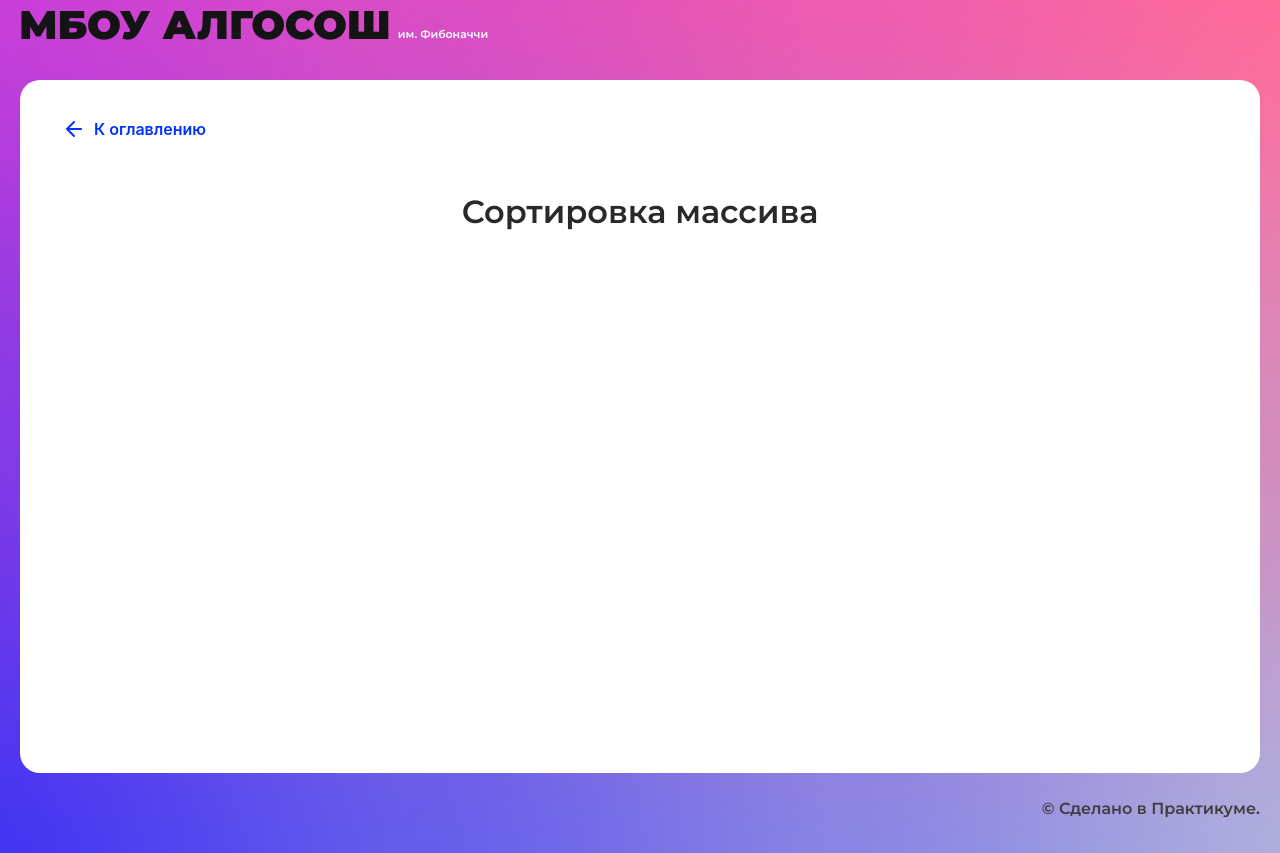
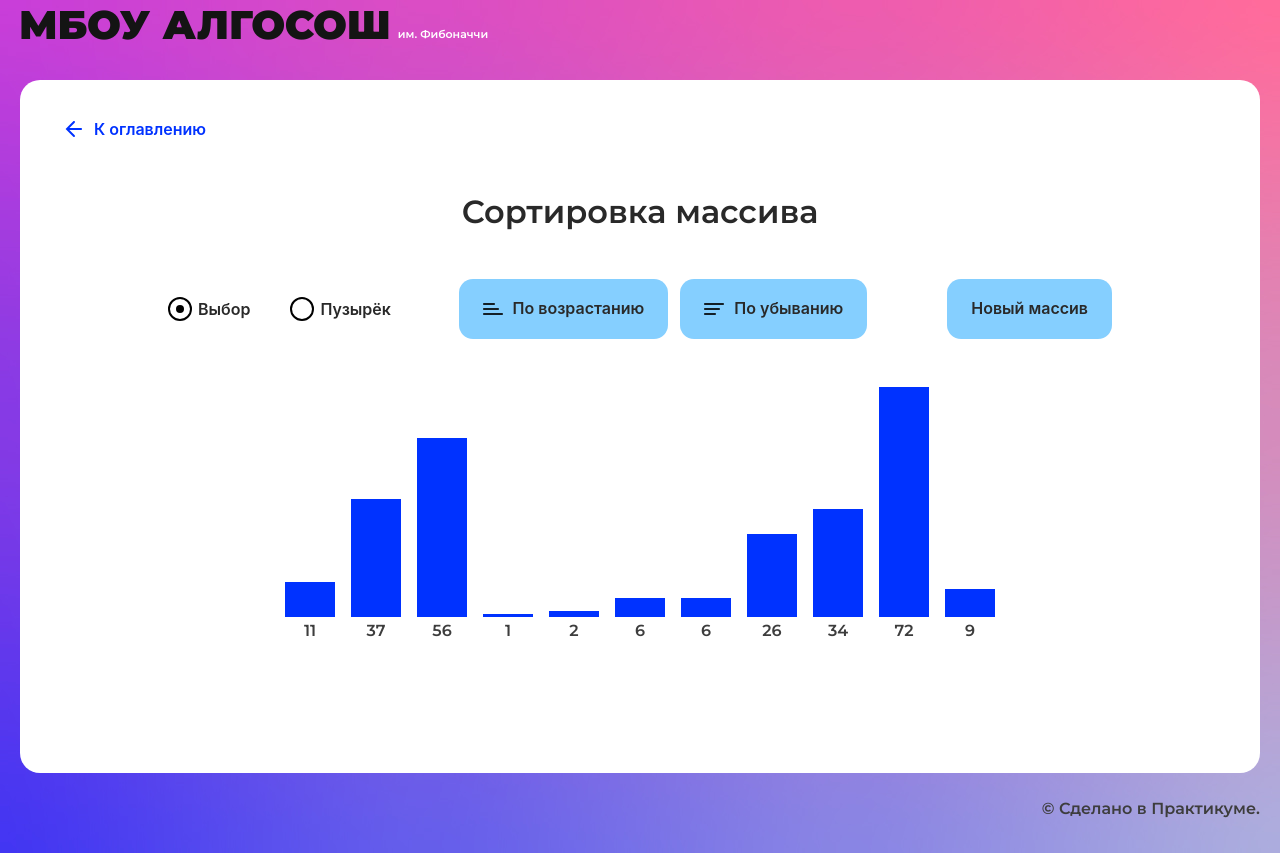
Before and after one commit to MaxSavostyanov/algososh, a React (Create React App) app: page /sorting in a window 1280 px wide. Built offline with nearby package versions, Linux system fonts and the light colour scheme.

Commit message:
feat: sorting (визуализация алгоритмов сортировки выбором и пузырьком)

```diff
--- /dev/null
+++ b/src/components/sorting-page/constants.ts
@@ -0,0 +1,8 @@
+export const MIN_LENGTH: number = 3;
+export const MAX_LENGTH: number = 17;
+
+export const MIN_NUMBER: number = 0;
+export const MAX_NUMBER: number = 100;
+
+export const BUBBLE_NAME: string = 'Пузырёк';
+export const SELECTION_NAME: string = 'Выбор';
--- /dev/null
+++ b/src/components/sorting-page/sorting-page.module.css
@@ -0,0 +1,26 @@
+.form {
+  max-width: 944px;
+  width: 100%;
+  display: flex;
+  flex-direction: row;
+  justify-content: space-between;
+  align-items: center;
+  margin: 0 auto;
+  padding: 0;
+}
+
+.group {
+  display: flex;
+}
+
+.list {
+  max-width: 1240px;
+  gap: 16px;
+  width: 100%;
+  padding: 0;
+  margin: 48px auto 0;
+  display: flex;
+  flex-direction: row;
+  align-items: flex-end;
+  justify-content: center;
+}
--- a/src/components/sorting-page/sorting-page.tsx
+++ b/src/components/sorting-page/sorting-page.tsx
@@ -1,10 +1,166 @@
-import React from "react";
-import { SolutionLayout } from "../ui/solution-layout/solution-layout";
+import React, { useState } from 'react';
+import { SolutionLayout } from '../ui/solution-layout/solution-layout';
+import { RadioInput } from '../ui/radio-input/radio-input';
+import { Button } from '../ui/button/button';
+import { Column } from '../ui/column/column';
+import { Direction } from '../../types/direction';
+import { ElementStates } from '../../types/element-states';
+import { DELAY_IN_MS, delay } from '../../constants/delays';
+import {
+  MIN_LENGTH,
+  MAX_LENGTH,
+  MIN_NUMBER,
+  MAX_NUMBER,
+  BUBBLE_NAME,
+  SELECTION_NAME,
+} from './constants';
+import { randomNumbersArray, swap, compare } from './utils';
+import style from './sorting-page.module.css';
 
 export const SortingPage: React.FC = () => {
+  const [array, setArray] = useState<number[]>(randomNumbersArray(MIN_NUMBER, MAX_NUMBER, MIN_LENGTH, MAX_LENGTH));
+  const [radioActive, setRadioActive] = useState<'selection' | 'bubble'>('selection');
+  const [btnActive, setBtnActive] = useState<string | null>(null);
+
+  const [firstIndex, setFirstIndex] = useState<number | null>(null);
+  const [secondIndex, setSecondIndex] = useState<number | null>(null);
+  const [currIndex, setCurrIndex] = useState<number | null>(null);
+
+  const selectionAlgorithm = async (array: Array<number>, direction: Direction) => {
+    for (let i = 0; i < array.length - 1; i++) {
+      let minIndex = i;
+      setFirstIndex(i);
+
+      for (let j = i + 1; j < array.length; j++) {
+        await delay(DELAY_IN_MS);
+        setSecondIndex(j);
+        if (compare(array, minIndex, j, direction)) {
+          minIndex = j;
+        }
+      }
+      swap(array, i, minIndex);
+      setArray([...array]);
+      setCurrIndex(i);
+    }
+    setBtnActive(null);
+    setFirstIndex(null);
+    setSecondIndex(null);
+    setCurrIndex(array.length - 1);
+  };
+
+  const bubbleAlgorithm = async (array: number[], direction: Direction) => {
+    for (let i = array.length - 1; i > 0; i--) {
+      for (let j = 0; j < i; j++) {
+        setFirstIndex(j);
+        setSecondIndex(j + 1);
+
+        await delay(DELAY_IN_MS);
+        if (compare(array, j, j + 1, direction)) {
+          swap(array, j, j + 1);
+          setArray([...array]);
+        }
+      }
+      setCurrIndex(i);
+    }
+    setBtnActive(null);
+    setFirstIndex(null);
+    setSecondIndex(null);
+    setCurrIndex(0);
+  };
+
+  const sort = (direction: Direction) => {
+    if (radioActive === 'bubble') {
+      bubbleAlgorithm(array, direction);
+    } else {
+      selectionAlgorithm(array, direction);
+    }
+  };
+
+  const setRadio = (radio: 'selection' | 'bubble') => {
+    setRadioActive(radio);
+    setBtnActive(null);
+    setCurrIndex(null);
+  };
+
+  const setDirection = (direction: Direction) => {
+    setBtnActive(direction);
+    setCurrIndex(null);
+    sort(direction);
+  };
+
+  const getState = (index: number): ElementStates | undefined => {
+    if (index === firstIndex || index === secondIndex)
+      return ElementStates.Changing;
+
+    if (currIndex === null) return ElementStates.Default;
+
+    const isSortedElement =
+      radioActive === 'selection'
+        ? index <= currIndex
+        : index >= currIndex;
+
+    if (isSortedElement) return ElementStates.Modified;
+  };
+
   return (
-    <SolutionLayout title="Сортировка массива">
+    <SolutionLayout title='Сортировка массива'>
+      <form className={style.form}>
+        <div className={style.group}>
+          <RadioInput
+            extraClass='mr-20'
+            label={SELECTION_NAME}
+            value={SELECTION_NAME}
+            name='sort-type'
+            onClick={() => setRadio('selection')}
+            defaultChecked
+          />
+          <RadioInput
+            label={BUBBLE_NAME}
+            value={BUBBLE_NAME}
+            name='sort-type'
+            onClick={() => setRadio('bubble')}
+          />
+        </div>
+        <div className={style.group}>
+          <Button
+            extraClass='mr-6'
+            type='button'
+            text='По возрастанию'
+            sorting={Direction.Ascending}
+            disabled={btnActive !== null}
+            isLoader={btnActive === Direction.Ascending}
+            onClick={() => setDirection(Direction.Ascending)}
+          />
+          <Button
+            extraClass='mr-40'
+            type='button'
+            text='По убыванию'
+            sorting={Direction.Descending}
+            disabled={btnActive !== null}
+            isLoader={btnActive === Direction.Descending}
+            onClick={() => setDirection(Direction.Descending)}
+          />
+          <Button
+            text='Новый массив'
+            disabled={btnActive !== null}
+            onClick={() => {
+              setArray(randomNumbersArray(MIN_NUMBER, MAX_NUMBER, MIN_LENGTH, MAX_LENGTH));
+              setCurrIndex(null);
+            }}
+          />
+        </div>
+      </form>
 
+      <ul className={style.list}>
+        {array.map((item: number, index: number) => {
+          return (
+            <Column
+              key={index}
+              index={item}
+              state={getState(index)}
+            />)
+        })}
+      </ul>
     </SolutionLayout>
   );
 };
--- /dev/null
+++ b/src/components/sorting-page/utils.ts
@@ -0,0 +1,27 @@
+import { Direction } from '../../types/direction';
+
+export const randomNumber = (min: number, max: number): number => {
+  return Math.floor(Math.random() * (max - min + 1)) + min;
+}
+
+export const randomNumbersArray = (minNumber: number, maxNumber: number, minLength: number, maxLength: number): number[] => {
+  const arr = new Array(randomNumber(minLength, maxLength));
+
+  for (let i = 0; i < arr.length; i++) {
+    arr[i] = randomNumber(minNumber, maxNumber)
+  }
+
+  return arr;
+}
+
+export const swap = (arr: number[], firstIndex: number, secondIndex: number): void => {
+  const temp = arr[firstIndex];
+  arr[firstIndex] = arr[secondIndex];
+  arr[secondIndex] = temp;
+};
+
+export const compare = (array: Array<number>, first: number, second: number, direction: Direction) => {
+  return direction === Direction.Ascending
+    ? array[first] > array[second]
+    : array[first] < array[second];
+}
```
